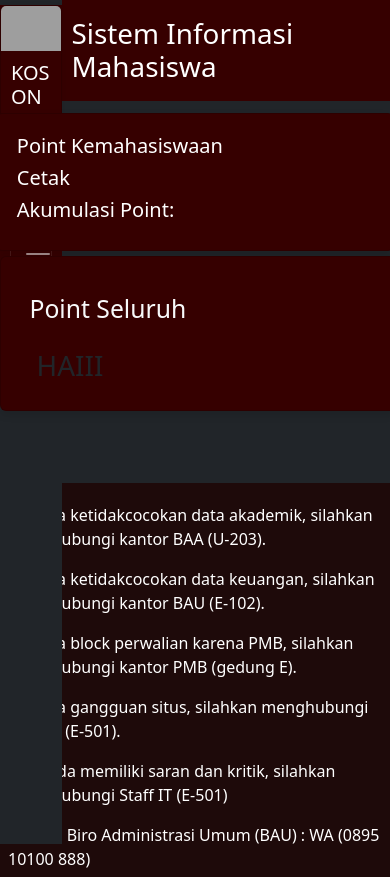
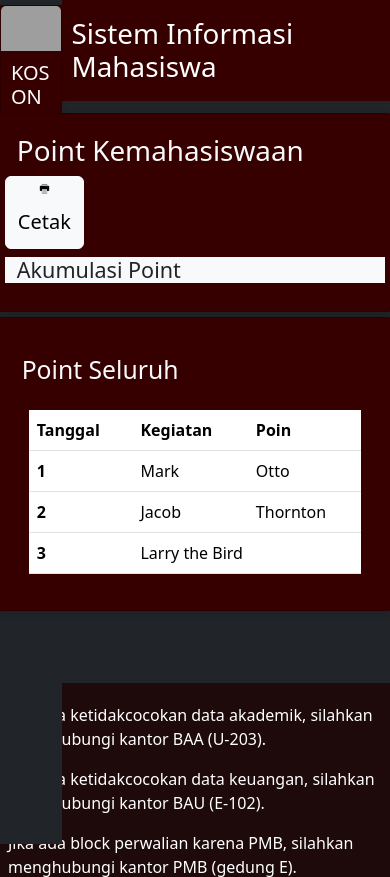
Before and after one commit to Xrror404/Project_BWP, a Laravel app: page /point in a window 390 px wide. Shown: the top 877 px of the page. Run offline with Laravel 10, Linux system fonts and the light colour scheme; some libraries are stand-ins or nearby versions; grey boxes are pictures that could not be loaded.

Commit message:
Add Fitur
-Add Button print dan fitur print view saat di klik

```diff
--- a/Project/resources/views/point.blade.php
+++ b/Project/resources/views/point.blade.php
@@ -6,17 +6,28 @@
     <div class="card">
         <div class="card-body">
             <div class="row">
-                <div class="col-md-6">
-                    <h1 class="card-title"> Point Kemahasiswaan </h1>
+                <div class="col-md-8 d-flex align-items-center">
+                    <h1 class="text-light"> Point Kemahasiswaan </h1>
                 </div>
-                <div class="col-md-6 text-right">
-                    <h6 class="card-title">Cetak</h6>
-                    <h6 class="card-title">Akumulasi Point:</h6>
+                <div class="col-md-4 text-right p-0">
+                    <div class="row">
+                        <div class="col-md-4">
+                            <Button class="btn btn-light"style="width:auto;"onclick="printPage()">
+                                <img src="../Assets/PrintLogo.png" alt="" srcset=""style="width:5vw;height: auto;padding-bottom:2vh;">
+                                <h5>Cetak</h5>
+                            </Button>
+                        </div>
+                        <div class="col-md-8">
+                            <div class="container bg-light">
+                                <h4>Akumulasi Point</h4>
+                            </div>
+                        </div>
+                    </div>
                 </div>
             </div>
         </div>
     </div>
-    <div class="card text-left" style="padding-left: 1vw;margin-left: 1vw;">
+    <div class="card text-left">
         <div class="card-body">
             <div class="row">
                 <div class="col-md-12 p-0">
@@ -26,7 +37,31 @@
                 </div>
             </div>
             <div class="container">
-                <h1>HAIII</h1>
+                <table class="table">
+                    <thead>
+                        <tr>
+                            <th scope="col">Tanggal</th>
+                            <th scope="col">Kegiatan</th>
+                            <th scope="col">Poin</th>
+                        </tr>
+                    </thead>
+                    <tbody>
+                        <tr>
+                            <th scope="row">1</th>
+                            <td>Mark</td>
+                            <td>Otto</td>
+                        </tr>
+                        <tr>
+                            <th scope="row">2</th>
+                            <td>Jacob</td>
+                            <td>Thornton</td>
+                        </tr>
+                        <tr>
+                            <th scope="row">3</th>
+                            <td colspan="2">Larry the Bird</td>
+                        </tr>
+                    </tbody>
+                </table>
             </div>
         </div>
     </div>
@@ -81,4 +116,9 @@
             </div>
         </div>
     </div> --}}
+    <script>
+        function printPage() {
+            window.print();
+        }
+    </script>
 @endsection
```
Also changed, not shown: Project/public/Assets/PrintLogo.png (added).
